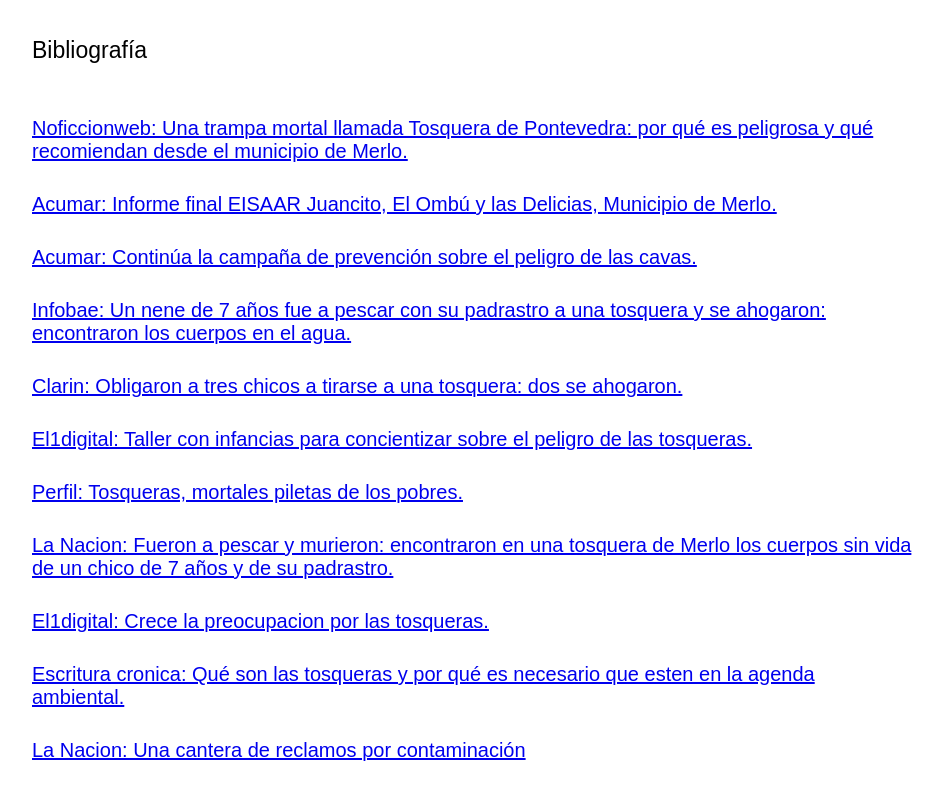
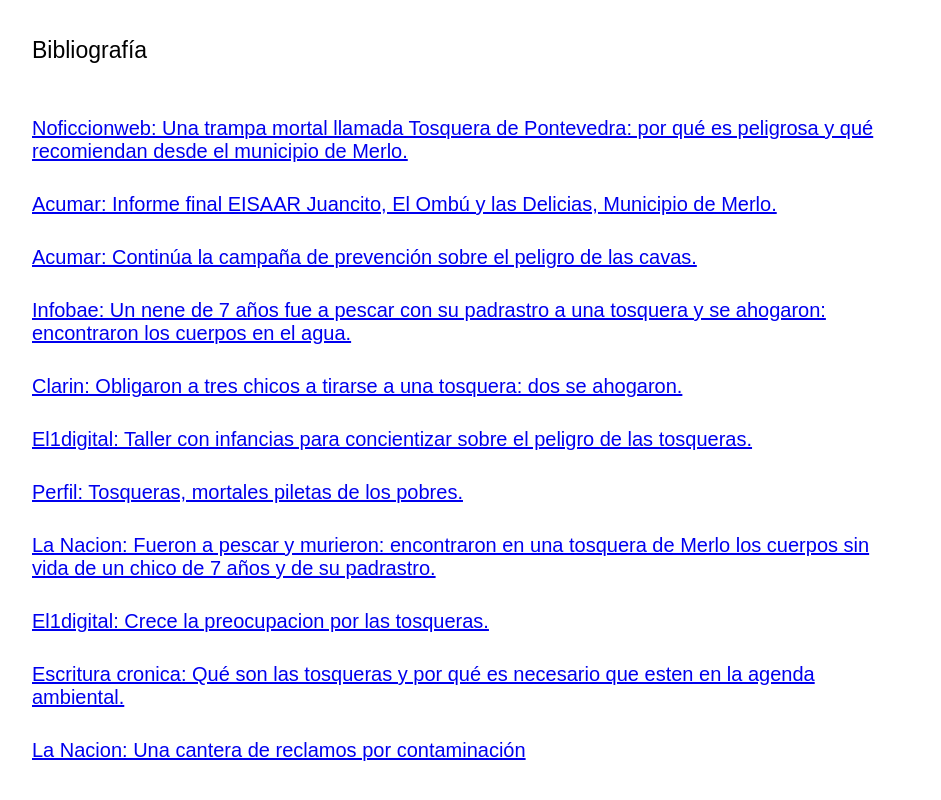
Before and after one commit to pontevedra-tosquera/pontevedra-tosquera.github.io, a plain HTML site: page index.html in a window 1280 px wide. Shown: the part 6614-7414 px from the top of the page, without its empty margins (168-1109 px from the left). Drawn offline with Linux system fonts and the light colour scheme.

Commit message:
Initial commit

```diff
--- a/style.css
+++ b/style.css
@@ -85,7 +85,8 @@
 }
 
 .bibliografia {
-    margin: 30px 0 0 0;
+    text-align: left;
+    margin: 30px 40px 0 0;
 }
 
 
```
